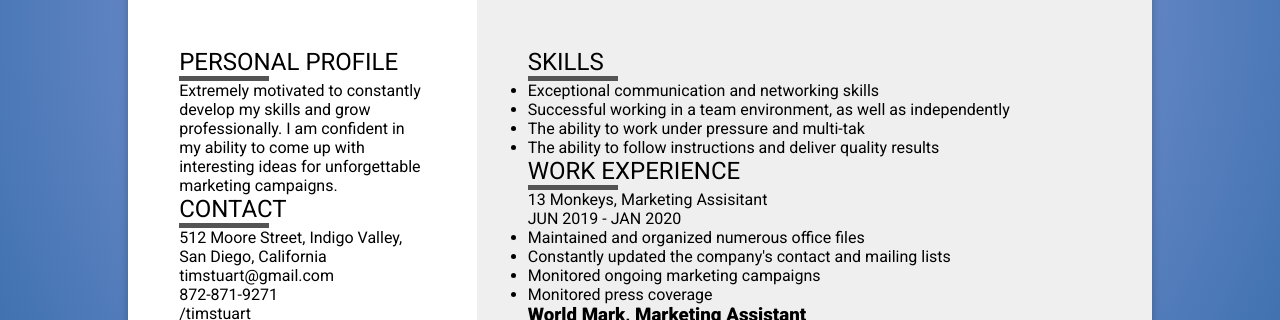
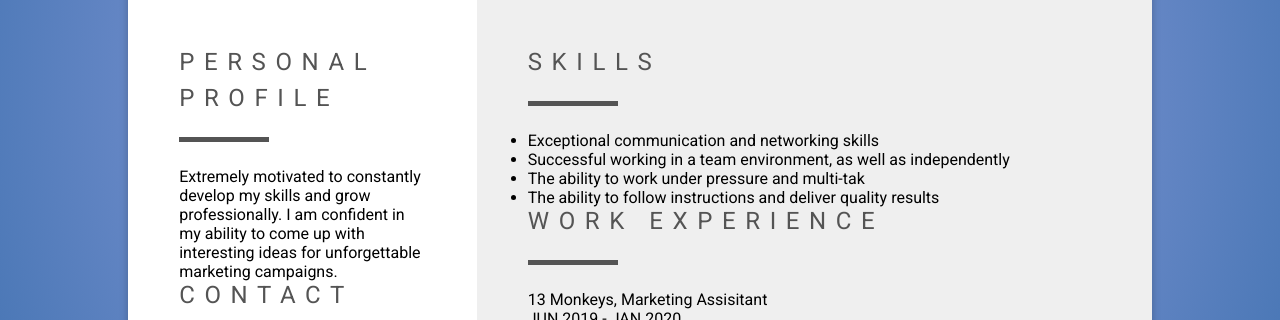
Before and after one commit to FelipeAguayo90/Sass-Project, a plain HTML site: page index.html in a window 1280 px wide. Shown: the part 467-787 px from the top of the page. Drawn offline with Linux system fonts and the light colour scheme.

Commit message:
styled h2 elements in main

```diff
--- a/base/_colors.scss
+++ b/base/_colors.scss
@@ -17,3 +17,7 @@ header {
 .skillsSec {
     background-color: $background-pallete2;
 }
+
+main h2 {
+    color: $font-color;
+}
--- a/index.html
+++ b/index.html
@@ -22,7 +22,7 @@
         </header>
         <main>
             <div class="personalInfo">
-                <h2>PERSONAL PROFILE</h2>
+                <h2>PERSONAL <span>PROFILE</span></h2>
                 <div></div>
                 <p>Extremely motivated to constantly develop my skills and grow professionally. I am confident in my
                     ability to come up with interesting ideas for unforgettable marketing campaigns.</p>
--- a/layout/_spacing.scss
+++ b/layout/_spacing.scss
@@ -40,6 +40,7 @@ header {
     }
 }
 
+main {
     .personalInfo {
         width: 35%;
         padding: 5%;
@@ -51,8 +52,19 @@ header {
 
     }
 
-.personalInfo div, .skillsSec div {
+    .personalInfo div,
+    .skillsSec div {
         height: 5px;
         width: 90px;
+        margin: 25px 0;
         background-color: $font-color;
     }
+
+    h2 {
+        letter-spacing: .6rem;
+        span {
+            display: block;
+            margin-top: .5rem;
+        }
+    }
+}
```
Also changed, not shown: style.css, 1 other file. Lines whose indentation alone changed are shown as unchanged.
